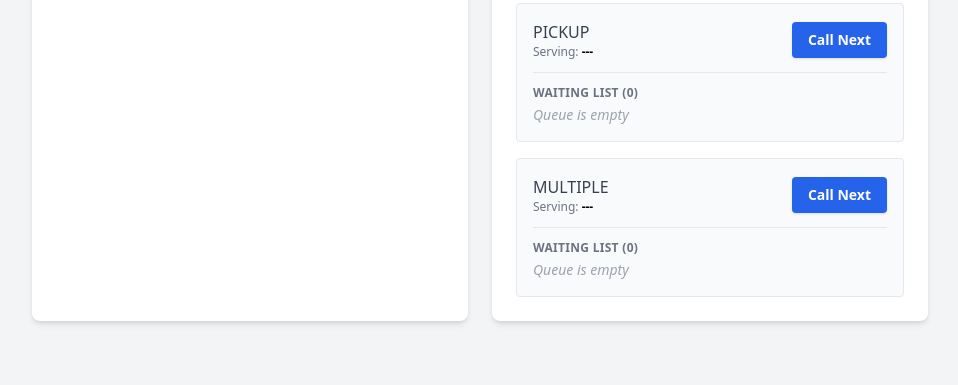
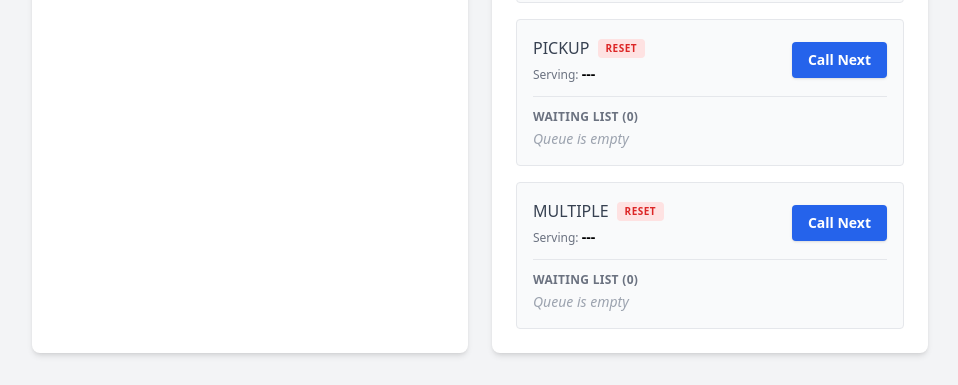
Before and after one commit to icchuidian28/ECC-IV, a plain HTML site: page admin.html in a window 1280 px wide. Shown: the part 519-904 px from the top of the page, without its empty margins (160-1118 px from the left). Before the commit the page ends 872 px from the top, so only its background shows below. Drawn offline with nearby package versions, Linux system fonts and the light colour scheme.

Commit message:
Implement category reset functionality
Added a reset button for individual categories and a new function to reset a specific category's queue.

```diff
--- a/admin.html
+++ b/admin.html
@@ -45,9 +45,15 @@
 
                         <!-- Top Row: Info & Standard Call -->
                         <div class="flex justify-between items-center border-b pb-3">
-                            <div class="flex flex-col">
-                                <span class="font-medium text-gray-700 uppercase" x-text="cat.name"></span>
-                                <span class="text-xs text-gray-500">Serving: <span class="font-bold text-black" x-text="formatNumber(cat.currentServing)"></span></span>
+                            <div class="flex flex-col gap-1">
+                                <div class="flex items-center gap-2">
+                                    <span class="font-medium text-gray-700 uppercase" x-text="cat.name"></span>
+                                    <!-- Individual Category Reset Button -->
+                                    <button @click="resetCategory(cat.id)" class="text-[10px] bg-red-100 text-red-600 px-2 py-0.5 rounded hover:bg-red-200 transition font-bold uppercase tracking-wider">
+                                        Reset
+                                    </button>
+                                </div>
+                                <span class="text-xs text-gray-500">Serving: <span class="font-bold text-black text-sm" x-text="formatNumber(cat.currentServing)"></span></span>
                             </div>
                             <button @click="callNext(cat.id)"
                                     class="bg-blue-600 text-white px-4 py-2 rounded hover:bg-blue-700 text-sm font-semibold shadow">
@@ -88,7 +94,6 @@ document.addEventListener('alpine:init', () => {
             const storedDate = localStorage.getItem('ecc_queue_date');
             const savedQueue = localStorage.getItem('ecc_queue_data');
 
-            // Upgrade check: If old data structure exists (no waitingList array), force reset
             let isOldFormat = false;
             if (savedQueue) {
                 let parsed = JSON.parse(savedQueue);
@@ -126,27 +131,24 @@ document.addEventListener('alpine:init', () => {
         issueTicket(id) {
             let cat = this.categories.find(c => c.id === id);
             cat.latestIssued = cat.latestIssued >= this.maxNumber ? 1 : cat.latestIssued + 1;
-            cat.waitingList.push(cat.latestIssued); // Add to the pending queue
+            cat.waitingList.push(cat.latestIssued);
             this.saveState();
         },
 
-        // Normal FIFO call
         callNext(id) {
             let cat = this.categories.find(c => c.id === id);
             if (cat.waitingList.length === 0) {
                 alert('No tickets waiting in this queue.');
                 return;
             }
-            let nextNum = cat.waitingList.shift(); // Remove the oldest from the array
+            let nextNum = cat.waitingList.shift();
             cat.currentServing = nextNum;
             this.saveState();
         },
 
-        // Manual Out-Of-Order call
         callSpecificNumber(catId, num) {
             if(confirm(`Call number ${num} out of order?`)) {
                 let cat = this.categories.find(c => c.id === catId);
-                // Remove the specific number from the waiting pool
                 cat.waitingList = cat.waitingList.filter(n => n !== num);
                 cat.currentServing = num;
                 this.saveState();
@@ -154,7 +156,18 @@ document.addEventListener('alpine:init', () => {
         },
 
         resetQueue() {
-            if(confirm('Reset today\'s queue to 0?')) this.resetToDefaults();
+            if(confirm('Reset all queues to 0?')) this.resetToDefaults();
+        },
+
+        // New function to reset only a specific category
+        resetCategory(catId) {
+            let cat = this.categories.find(c => c.id === catId);
+            if(confirm(`Are you sure you want to reset the ${cat.name} queue to 0?`)) {
+                cat.currentServing = 0;
+                cat.latestIssued = 0;
+                cat.waitingList = [];
+                this.saveState();
+            }
         },
 
         formatNumber(num) {
```
